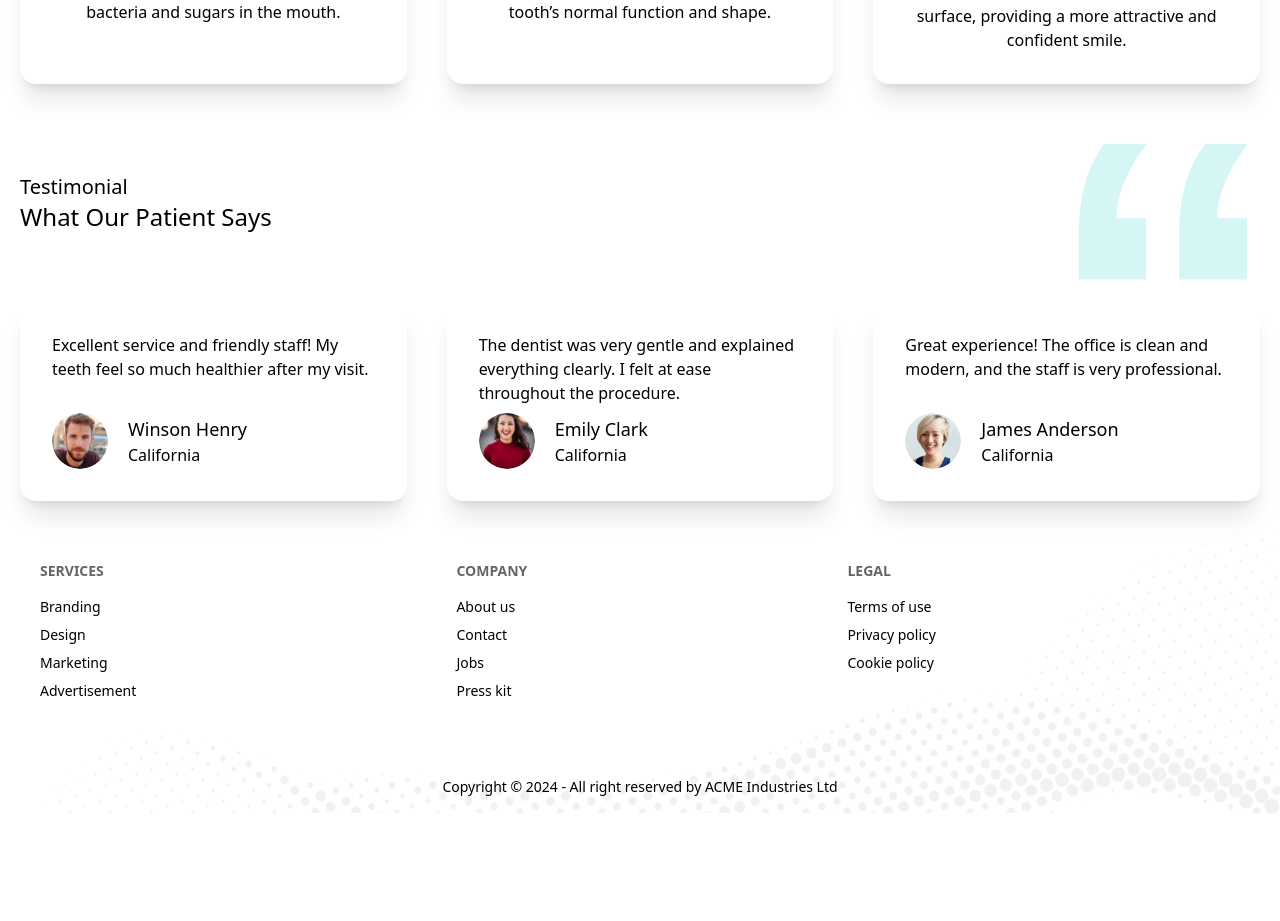
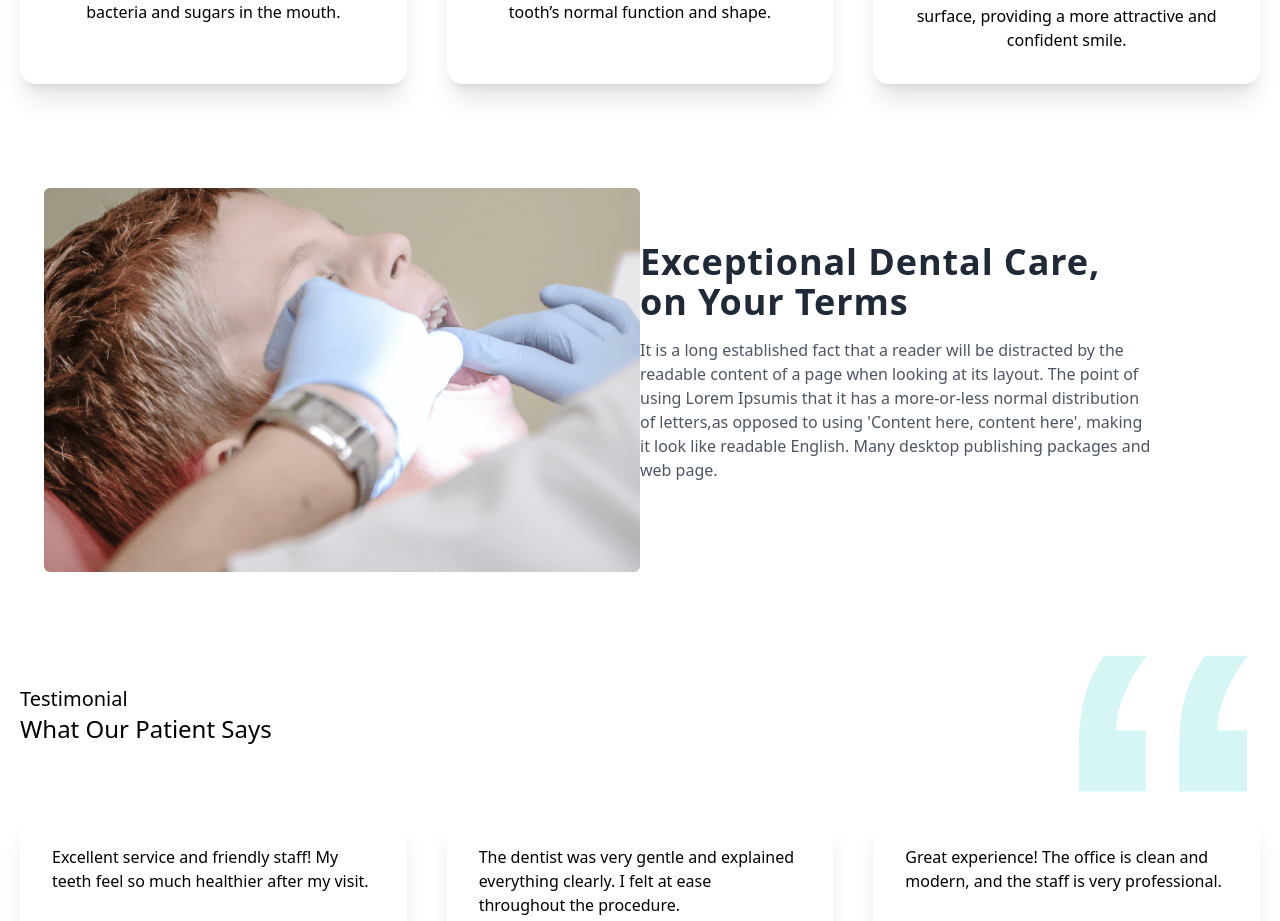
Before and after one commit to rakibgithub21/Doctors-Portal-Client-side, a React (Vite) app: page / in a window 1280 px wide. Shown: the part 1201-2122 px from the top of the page. Before the commit the page ends 2014 px from the top, so only its background shows below. Built offline with nearby package versions, Linux system fonts and the light colour scheme.

Commit message:
make a dental care component

```diff
--- /dev/null
+++ b/src/Pages/Home/Home/DentalCare/DentalCare.jsx
@@ -0,0 +1,26 @@
+import treatment from '../../../../assets/images/treatment.png';
+
+const DentalCare = () => {
+    return (
+
+
+        <div className="container flex flex-col px-6 py-10 mx-auto space-y-6 lg:h-[32rem] lg:py-16 lg:flex-row lg:items-center">
+            <div className="flex items-center justify-center w-full h-96 lg:w-1/2">
+                <img className="object-cover w-full h-full max-w-2xl rounded-md" src={treatment} alt="glasses photo" />
+            </div>
+            <div className="w-full lg:w-1/2">
+                <div className="lg:max-w-lg">
+                    <h1 className="text-3xl font-semibold tracking-wide text-gray-800 dark:text-white lg:text-4xl">Exceptional Dental Care, on Your Terms</h1>
+                    <p className="mt-4 text-gray-600 dark:text-gray-300">It is a long established fact that a reader will be distracted by the readable content of a page when looking at its layout. The point of using Lorem Ipsumis that it has a more-or-less normal distribution of letters,as opposed to using 'Content here, content here', making it look like readable English. Many desktop publishing packages and web page.</p>
+                    <div>
+                        <button className="w-full px-5 py-2 mt-6 text-sm tracking-wider text-white uppercase transition-colors duration-300 transform bg-primary rounded-lg lg:w-auto hover:bg-blue-500 focus:outline-none focus:bg-blue-500">Get Started</button>
+                    </div>
+                </div>
+            </div>
+
+
+        </div>
+    );
+};
+
+export default DentalCare;
--- a/src/Pages/Home/Home/Home.jsx
+++ b/src/Pages/Home/Home/Home.jsx
@@ -1,6 +1,7 @@
 import InfoCards from "../InfoCards/InfoCards";
 import Testimonial from "../Testimonial/Testimonial";
 import Banner from "./Banner/Banner";
+import DentalCare from "./DentalCare/DentalCare";
 import Services from "./Services/Services";
 
 
@@ -10,6 +11,7 @@ const Home = () => {
             <Banner></Banner>
             <InfoCards></InfoCards>
             <Services></Services>
+            <DentalCare></DentalCare>
             <Testimonial></Testimonial>
         </div>
     );
```
